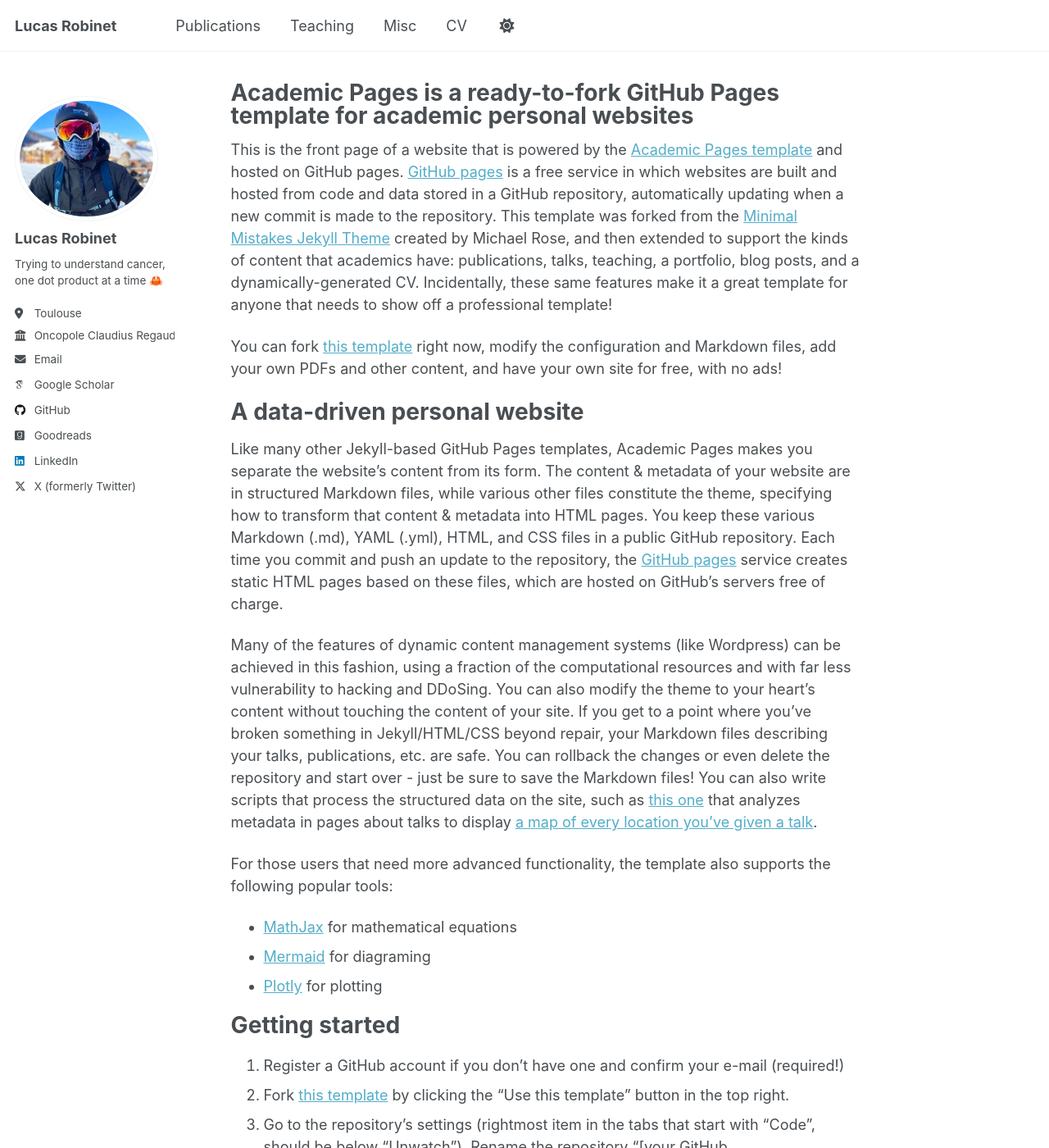
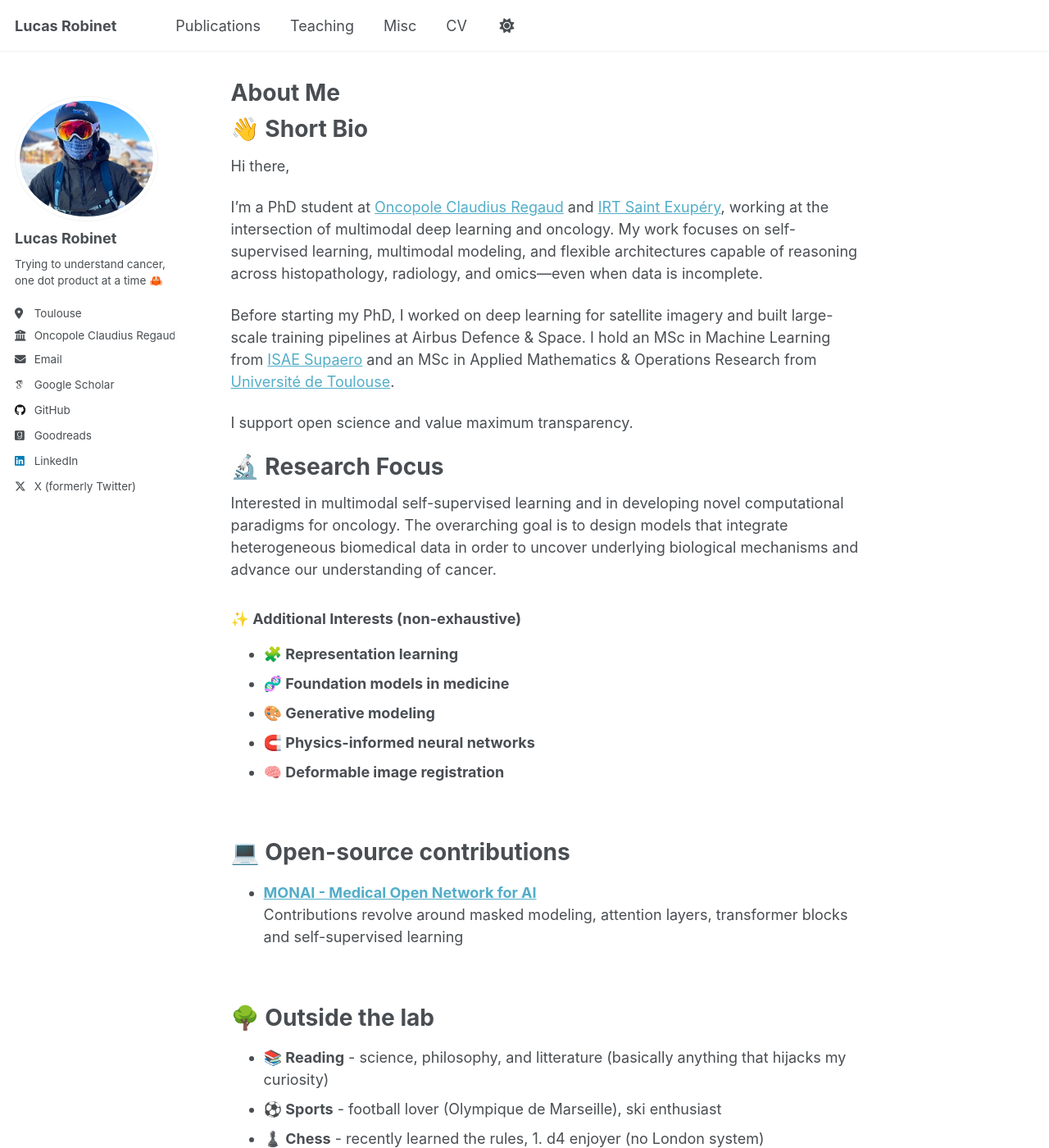
Before and after one commit to Lucas-rbnt/Lucas-rbnt.github.io, a Jekyll site: the page built from _pages/about.md, in a window 1280 px wide and 1400 px high. Shown: the whole window at 82% size. Built offline with Jekyll 4.4.1, drawn with Linux system fonts in a browser that asks for light colours; some web fonts are replaced; a script that is not in the unit is left out; some of the changed text lies outside the part shown.

Commit message:
add about me

```diff
--- a/_pages/about.md
+++ b/_pages/about.md
@@ -1,56 +1,51 @@
 ---
 permalink: /
-title: "Academic Pages is a ready-to-fork GitHub Pages template for academic personal websites"
+title: "About Me"
 author_profile: true
 redirect_from:
   - /about/
   - /about.html
 ---
 
-This is the front page of a website that is powered by the [Academic Pages template](https://github.com/academicpages/academicpages.github.io) and hosted on GitHub pages. [GitHub pages](https://pages.github.com) is a free service in which websites are built and hosted from code and data stored in a GitHub repository, automatically updating when a new commit is made to the repository. This template was forked from the [Minimal Mistakes Jekyll Theme](https://mmistakes.github.io/minimal-mistakes/) created by Michael Rose, and then extended to support the kinds of content that academics have: publications, talks, teaching, a portfolio, blog posts, and a dynamically-generated CV. Incidentally, these same features make it a great template for anyone that needs to show off a professional template!
+👋 Short Bio
+======
 
- You can fork [this template](https://github.com/academicpages/academicpages.github.io) right now, modify the configuration and Markdown files, add your own PDFs and other content, and have your own site for free, with no ads!
+Hi there,
 
-A data-driven personal website
+I'm a PhD student at [Oncopole Claudius Regaud](https://www.iuct-oncopole.fr/) and [IRT Saint Exupéry](https://www.irt-saintexupery.com/), working at the intersection of multimodal deep learning and oncology. My work focuses on self-supervised learning, multimodal modeling, and flexible architectures capable of reasoning across histopathology, radiology, and omics—even when data is incomplete.
+
+Before starting my PhD, I worked on deep learning for satellite imagery and built large-scale training pipelines at Airbus Defence & Space.
+I hold an MSc in Machine Learning from [ISAE Supaero](https://www.isae-supaero.fr/en/) and an MSc in Applied Mathematics & Operations Research from [Université de Toulouse](https://www.univ-tlse3.fr/).
+
+I support open science and value maximum transparency.
+
+
+🔬 Research Focus
+=====
+Interested in multimodal self-supervised learning and in developing novel computational paradigms for oncology. The overarching goal is to design models that integrate heterogeneous biomedical data in order to uncover underlying biological mechanisms and advance our understanding of cancer.
+
+### ✨ Additional Interests (non-exhaustive)
+- **🧩 Representation learning**
+- **🧬 Foundation models in medicine**
+- **🎨 Generative modeling**
+- **🧲 Physics-informed neural networks**
+- **🧠 Deformable image registration**
+
+<br>
+
+💻 Open-source contributions
 ======
-Like many other Jekyll-based GitHub Pages templates, Academic Pages makes you separate the website's content from its form. The content & metadata of your website are in structured Markdown files, while various other files constitute the theme, specifying how to transform that content & metadata into HTML pages. You keep these various Markdown (.md), YAML (.yml), HTML, and CSS files in a public GitHub repository. Each time you commit and push an update to the repository, the [GitHub pages](https://pages.github.com/) service creates static HTML pages based on these files, which are hosted on GitHub's servers free of charge.
 
-Many of the features of dynamic content management systems (like Wordpress) can be achieved in this fashion, using a fraction of the computational resources and with far less vulnerability to hacking and DDoSing. You can also modify the theme to your heart's content without touching the content of your site. If you get to a point where you've broken something in Jekyll/HTML/CSS beyond repair, your Markdown files describing your talks, publications, etc. are safe. You can rollback the changes or even delete the repository and start over - just be sure to save the Markdown files! You can also write scripts that process the structured data on the site, such as [this one](https://github.com/academicpages/academicpages.github.io/blob/master/talkmap.ipynb) that analyzes metadata in pages about talks to display [a map of every location you've given a talk](https://academicpages.github.io/talkmap.html).
+* **[MONAI - Medical Open Network for AI](https://github.com/Project-MONAI/MONAI)** <br> Contributions revolve around masked modeling, attention layers, transformer blocks and self-supervised learning
 
-For those users that need more advanced functionality, the template also supports the following popular tools:
-- [MathJax](https://www.mathjax.org/) for mathematical equations
-- [Mermaid](https://mermaid.js.org/) for diagraming
-- [Plotly](https://plotly.com/javascript/) for plotting
+<br>
 
-Getting started
-======
-1. Register a GitHub account if you don't have one and confirm your e-mail (required!)
-1. Fork [this template](https://github.com/academicpages/academicpages.github.io) by clicking the "Use this template" button in the top right.
-1. Go to the repository's settings (rightmost item in the tabs that start with "Code", should be below "Unwatch"). Rename the repository "[your GitHub username].github.io", which will also be your website's URL.
-1. Set site-wide configuration and create content & metadata (see below -- also see [this set of diffs](https://archive.is/3TPas) showing what files were changed to set up [an example site](https://getorg-testacct.github.io) for a user with the username "getorg-testacct")
-1. Upload any files (like PDFs, .zip files, etc.) to the files/ directory. They will appear at https://[your GitHub username].github.io/files/example.pdf.
-1. Check status by going to the repository settings, in the "GitHub pages" section
+🌳 Outside the lab
+=======
 
-Site-wide configuration
-------
-The main configuration file for the site is in the base directory in [_config.yml](https://github.com/academicpages/academicpages.github.io/blob/master/_config.yml), which defines the content in the sidebars and other site-wide features. You will need to replace the default variables with ones about yourself and your site's github repository. The configuration file for the top menu is in [_data/navigation.yml](https://github.com/academicpages/academicpages.github.io/blob/master/_data/navigation.yml). For example, if you don't have a portfolio or blog posts, you can remove those items from that navigation.yml file to remove them from the header.
+- **📚 Reading** - science, philosophy, and litterature (basically anything that hijacks my curiosity)
+- **⚽ Sports** - football lover (Olympique de Marseille), ski enthusiast
+- **♟️ Chess** - recently learned the rules, 1. d4 enjoyer (no London system)
 
-Create content & metadata
-------
-For site content, there is one Markdown file for each type of content, which are stored in directories like _publications, _talks, _posts, _teaching, or _pages. For example, each talk is a Markdown file in the [_talks directory](https://github.com/academicpages/academicpages.github.io/tree/master/_talks). At the top of each Markdown file is structured data in YAML about the talk, which the theme will parse to do lots of cool stuff. The same structured data about a talk is used to generate the list of talks on the [Talks page](https://academicpages.github.io/talks), each [individual page](https://academicpages.github.io/talks/2012-03-01-talk-1) for specific talks, the talks section for the [CV page](https://academicpages.github.io/cv), and the [map of places you've given a talk](https://academicpages.github.io/talkmap.html) (if you run this [python file](https://github.com/academicpages/academicpages.github.io/blob/master/talkmap.py) or [Jupyter notebook](https://github.com/academicpages/academicpages.github.io/blob/master/talkmap.ipynb), which creates the HTML for the map based on the contents of the _talks directory).
 
-**Markdown generator**
-
-The repository includes [a set of Jupyter notebooks](https://github.com/academicpages/academicpages.github.io/tree/master/markdown_generator
-) that converts a CSV containing structured data about talks or presentations into individual Markdown files that will be properly formatted for the Academic Pages template. The sample CSVs in that directory are the ones I used to create my own personal website at stuartgeiger.com. My usual workflow is that I keep a spreadsheet of my publications and talks, then run the code in these notebooks to generate the Markdown files, then commit and push them to the GitHub repository.
-
-How to edit your site's GitHub repository
-------
-Many people use a git client to create files on their local computer and then push them to GitHub's servers. If you are not familiar with git, you can directly edit these configuration and Markdown files directly in the github.com interface. Navigate to a file (like [this one](https://github.com/academicpages/academicpages.github.io/blob/master/_talks/2012-03-01-talk-1.md) and click the pencil icon in the top right of the content preview (to the right of the "Raw | Blame | History" buttons). You can delete a file by clicking the trashcan icon to the right of the pencil icon. You can also create new files or upload files by navigating to a directory and clicking the "Create new file" or "Upload files" buttons.
-
-Example: editing a Markdown file for a talk
-![Editing a Markdown file for a talk](/images/editing-talk.png)
-
-For more info
-------
-More info about configuring Academic Pages can be found in [the guide](https://academicpages.github.io/markdown/), the [growing wiki](https://github.com/academicpages/academicpages.github.io/wiki), and you can always [ask a question on GitHub](https://github.com/academicpages/academicpages.github.io/discussions). The [guides for the Minimal Mistakes theme](https://mmistakes.github.io/minimal-mistakes/docs/configuration/) (which this theme was forked from) might also be helpful.
+**Feel free to reach out -  I’m always up for a coffee break ☕️**
```
Also changed, not shown: _teaching/isae-teaching.md (+1 -1 lines), _teaching/toulouse-tech-teaching.md (+1 -1 lines).
